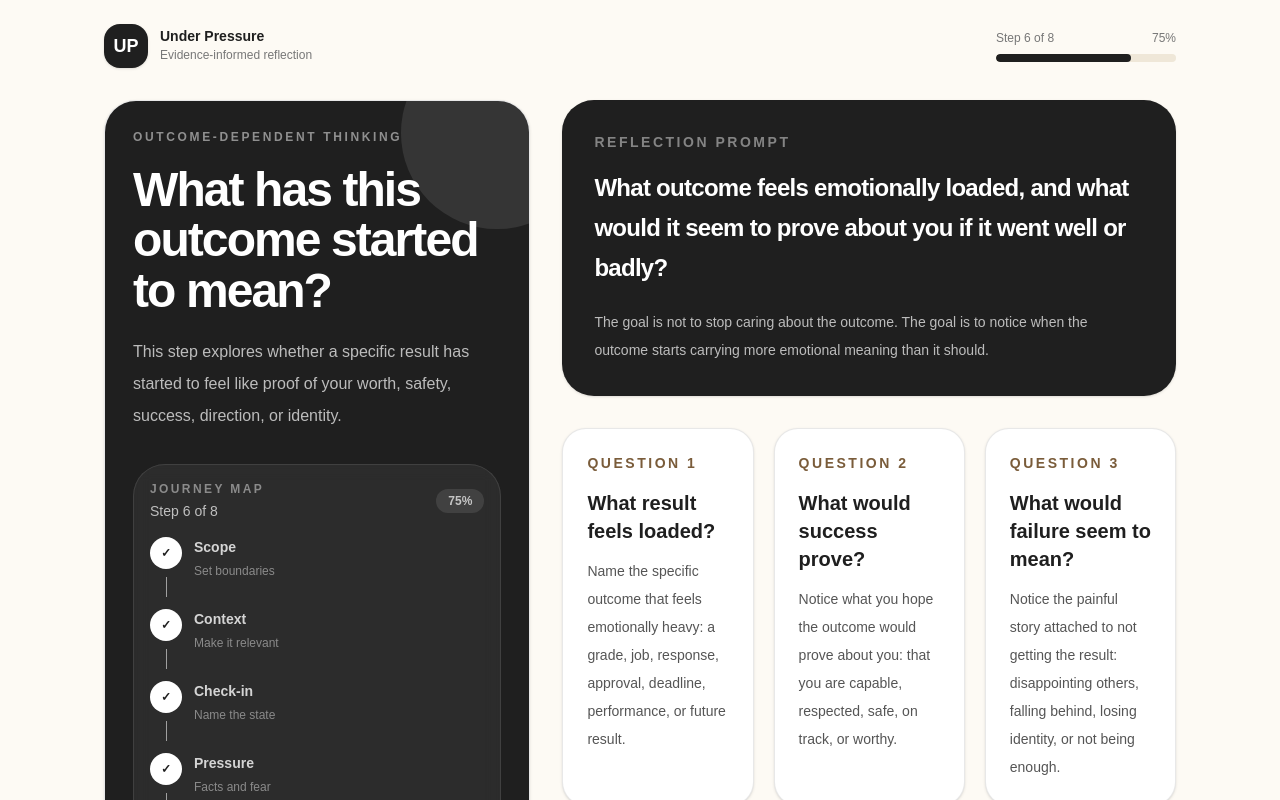
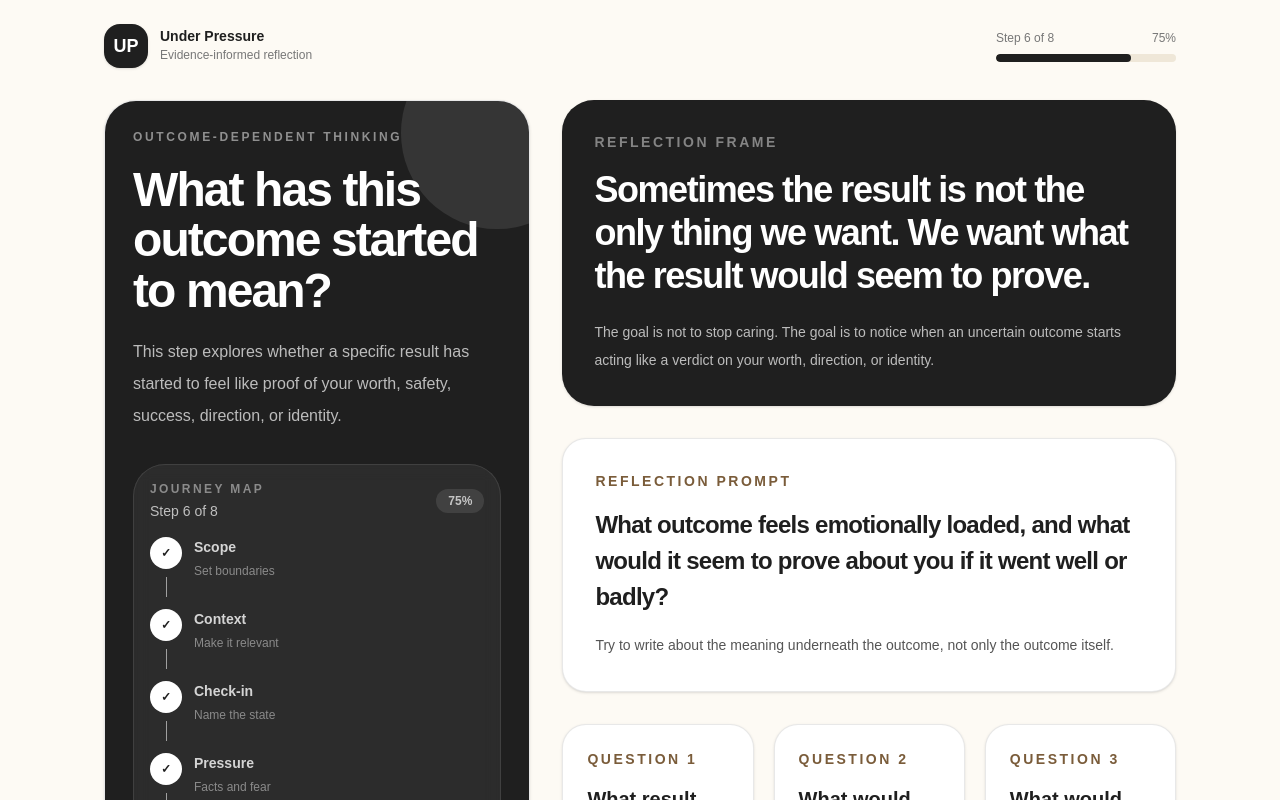
Before and after one commit to diegouriber/under-pressure, a Next.js app: page /attachment in a window 1280 px wide. Shown: the top 800 px of the page. Built offline with nearby package versions, Linux system fonts and the light colour scheme.

Commit message:
Align outcome-dependent thinking step

```diff
--- a/app/attachment/page.tsx
+++ b/app/attachment/page.tsx
@@ -4,20 +4,17 @@ import Link from "next/link";
 import { useEffect, useState } from "react";
 import FlowShell from "../components/FlowShell";
 import {
+  getOutcomeDependentText,
   loadSession,
   saveSession,
   type UnderPressureSession,
 } from "@/lib/underPressureEngine";
 
-type SessionWithOutcome = UnderPressureSession & {
-  outcomeText?: string;
-};
-
-export default function AttachmentPage() {
-  const [session, setSession] = useState<SessionWithOutcome | null>(null);
+export default function OutcomeDependentThinkingPage() {
+  const [session, setSession] = useState<UnderPressureSession | null>(null);
 
   useEffect(() => {
-    setSession(loadSession() as SessionWithOutcome);
+    setSession(loadSession());
   }, []);
 
   if (!session) {
@@ -30,15 +27,18 @@ export default function AttachmentPage() {
     );
   }
 
-  const outcomeText = session.outcomeText ?? "";
-  const canContinue = outcomeText.trim().length >= 20;
+  const outcomeDependentText = getOutcomeDependentText(session);
+  const canContinue = outcomeDependentText.trim().length >= 20;
 
-  function updateOutcomeText(nextText: string) {
+  function updateOutcomeDependentText(value: string) {
     if (!session) return;
 
-    const nextSession: SessionWithOutcome = {
+    const nextSession: UnderPressureSession = {
       ...session,
-      outcomeText: nextText,
+      outcomeDependentText: value,
+
+      // Legacy mirror so older artifact logic never breaks during migration.
+      attachmentText: value,
     };
 
     setSession(nextSession);
@@ -63,17 +63,33 @@ export default function AttachmentPage() {
       <div className="space-y-8">
         <section className="rounded-[2rem] bg-[#1f1f1f] p-6 text-white shadow-sm md:p-8">
           <p className="text-sm font-semibold uppercase tracking-[0.18em] text-white/45">
+            Reflection frame
+          </p>
+
+          <h2 className="mt-4 max-w-3xl text-3xl font-semibold leading-[1.2] tracking-[-0.04em] md:text-4xl">
+            Sometimes the result is not the only thing we want. We want what the
+            result would seem to prove.
+          </h2>
+
+          <p className="mt-5 max-w-2xl text-sm leading-7 text-white/70">
+            The goal is not to stop caring. The goal is to notice when an
+            uncertain outcome starts acting like a verdict on your worth,
+            direction, or identity.
+          </p>
+        </section>
+
+        <section className="rounded-3xl border border-[#1f1f1f]/10 bg-white p-6 shadow-sm md:p-8">
+          <p className="text-sm font-semibold uppercase tracking-[0.18em] text-[#7a5c3a]">
             Reflection prompt
           </p>
 
-          <h2 className="mt-4 text-2xl font-semibold leading-10 tracking-[-0.03em]">
+          <h2 className="mt-4 text-2xl font-semibold leading-9 tracking-[-0.03em] text-[#1f1f1f]">
             {prompt}
           </h2>
 
-          <p className="mt-5 max-w-2xl text-sm leading-7 text-white/70">
-            The goal is not to stop caring about the outcome. The goal is to
-            notice when the outcome starts carrying more emotional meaning than
-            it should.
+          <p className="mt-4 max-w-2xl text-sm leading-7 text-[#555]">
+            Try to write about the meaning underneath the outcome, not only the
+            outcome itself.
           </p>
         </section>
 
@@ -81,13 +97,13 @@ export default function AttachmentPage() {
           <GuideCard
             label="Question 1"
             title="What result feels loaded?"
-            text="Name the specific outcome that feels emotionally heavy: a grade, job, response, approval, deadline, performance, or future result."
+            text="Name the specific outcome: a grade, job, response, approval, deadline, performance, or future result."
           />
 
           <GuideCard
             label="Question 2"
             title="What would success prove?"
-            text="Notice what you hope the outcome would prove about you: that you are capable, respected, safe, on track, or worthy."
+            text="Notice what you hope the outcome would prove: that you are capable, respected, safe, on track, or worthy."
           />
 
           <GuideCard
@@ -110,14 +126,15 @@ export default function AttachmentPage() {
             </div>
 
             <p className="max-w-sm text-sm leading-6 text-[#666]">
-              Focus on meaning, not just the result itself.
+              Focus on proof, fear, approval, security, identity, or permission
+              to feel okay.
             </p>
           </div>
 
           <textarea
             rows={9}
-            value={outcomeText}
-            onChange={(event) => updateOutcomeText(event.target.value)}
+            value={outcomeDependentText}
+            onChange={(event) => updateOutcomeDependentText(event.target.value)}
             placeholder={placeholder}
             className="mt-6 w-full resize-none rounded-3xl border border-[#1f1f1f]/10 bg-[#fdfaf4] p-5 text-base leading-7 text-[#1f1f1f] outline-none transition placeholder:text-[#9a8f80] focus:border-[#7a5c3a]"
           />
@@ -209,7 +226,7 @@ function GuideCard({
   );
 }
 
-function buildOutcomePrompt(session: SessionWithOutcome) {
+function buildOutcomePrompt(session: UnderPressureSession) {
   const domain = session.pressureDomain;
 
   if (domain === "School / academic performance") {
@@ -235,7 +252,7 @@ function buildOutcomePrompt(session: SessionWithOutcome) {
   return "What outcome feels emotionally loaded, and what would it seem to prove about you if it went well or badly?";
 }
 
-function buildPlaceholder(session: SessionWithOutcome) {
+function buildPlaceholder(session: UnderPressureSession) {
   const domain = session.pressureDomain;
 
   if (domain === "Family expectations") {
```
